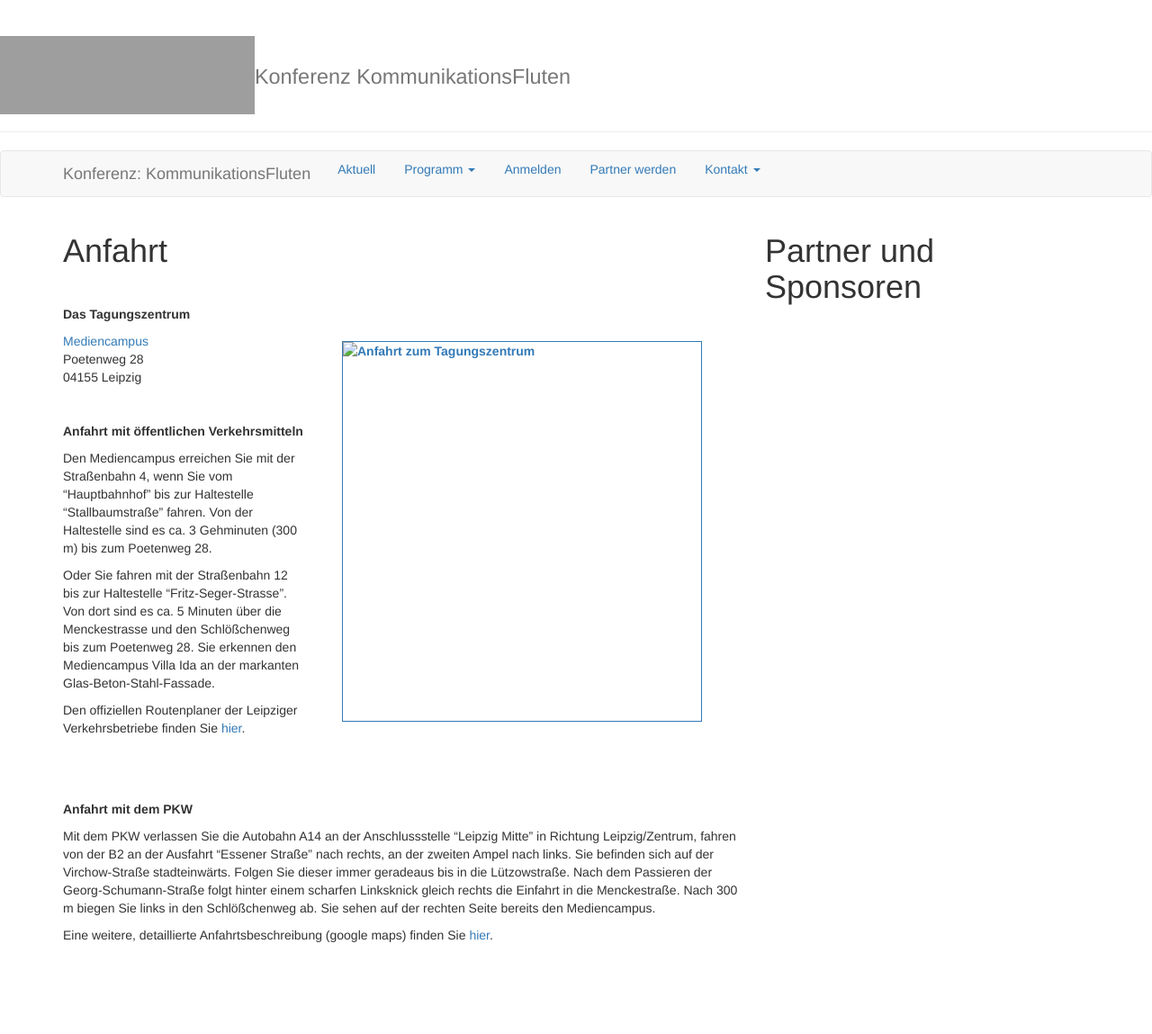
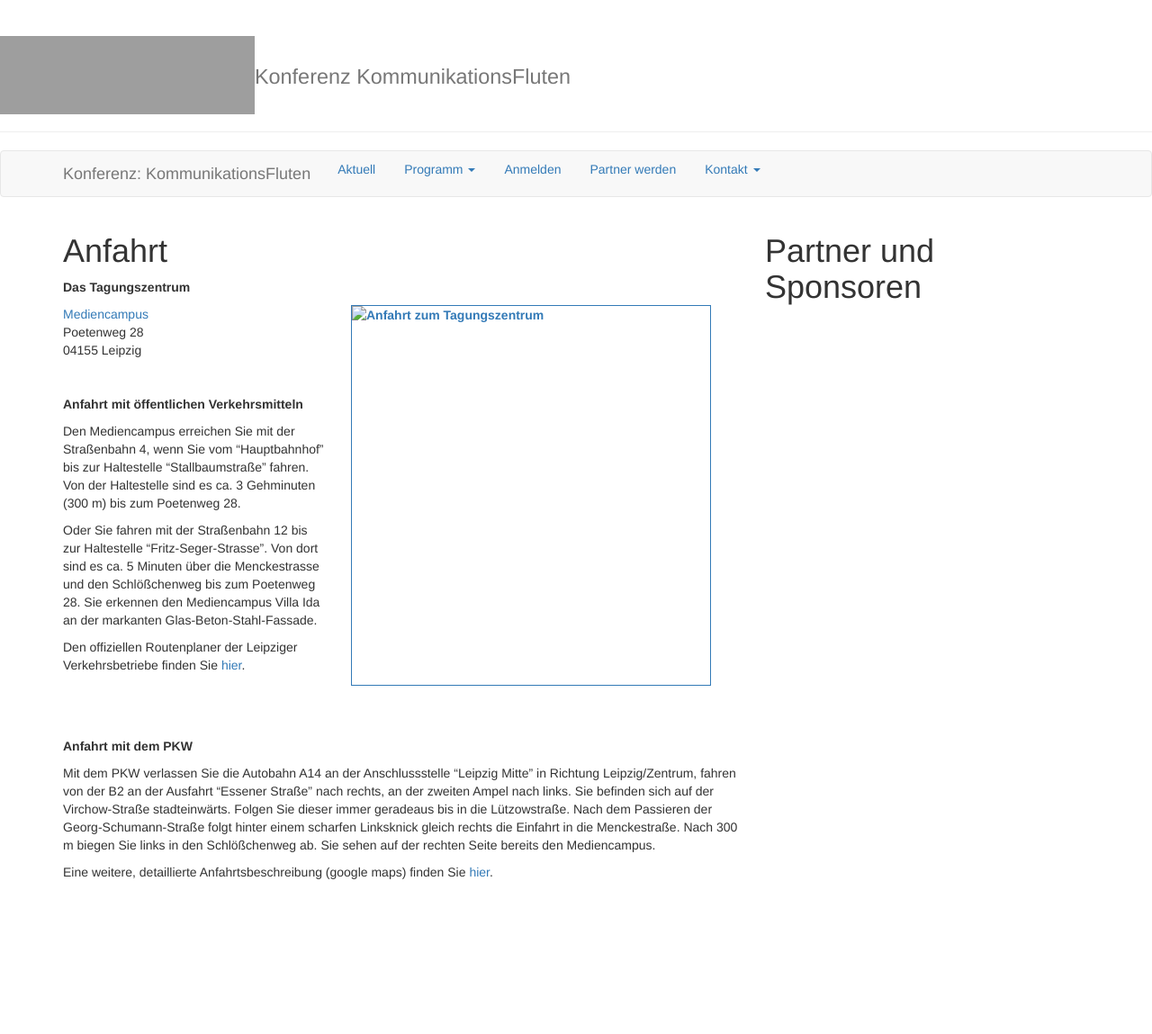
Before and after one commit to susedev/test, a Jekyll site: the page built from anfahrt.html, in a window 1280 px wide. Shown: the whole page at 90% size. Built offline with Jekyll 4.4.1, drawn with Linux system fonts in a browser that asks for light colours; after the commit the page ends 1079 px from its top, so only the background shows below that; grey boxes are pictures that could not be loaded.

Commit message:
Edit from JekyllCMS

```diff
--- a/anfahrt.html
+++ b/anfahrt.html
@@ -1,9 +1,9 @@
 ---
 title: Anfahrt
 ---
-<p class="csc-header csc-header-n1">&nbsp;</p>
+<p class="csc-header csc-header-n1"><strong><a href="{{ site.base_url }}/media/karte-web.png" target="_blank"><img alt="Anfahrt zum Tagungszentrum" src="{{ site.base_url }}/media/karte-web.png" style="width: 400px; height: 423px; float: right; border-width: 1px; border-style: solid; margin: 30px;" /></a></strong></p>
 
-<p class="csc-header csc-header-n1"><strong>Das Tagungszentrum</strong><strong><a href="{{ site.base_url }}/media/karte-web.png" target="_blank"><img alt="Anfahrt zum Tagungszentrum" src="{{ site.base_url }}/media/karte-web.png" style="width: 400px; height: 423px; float: right; border-width: 1px; border-style: solid; margin: 40px;" /></a></strong></p>
+<p class="csc-header csc-header-n1"><strong>Das Tagungszentrum</strong></p>
 
 <p class="csc-header csc-header-n1"><a href="http://www.mediencampus-villa-ida.de/mediencampus/#">Mediencampus</a><br />
 Poetenweg 28<br />
```
